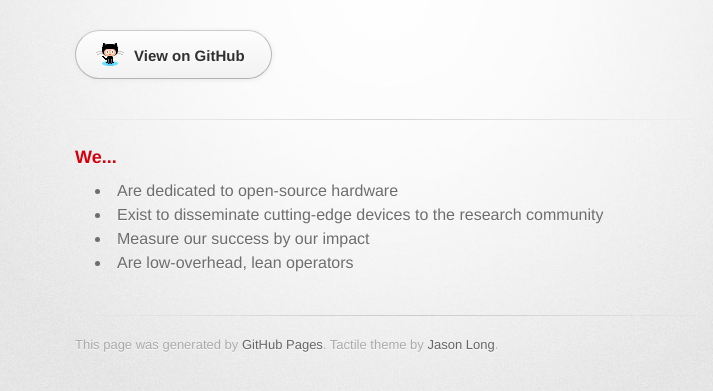
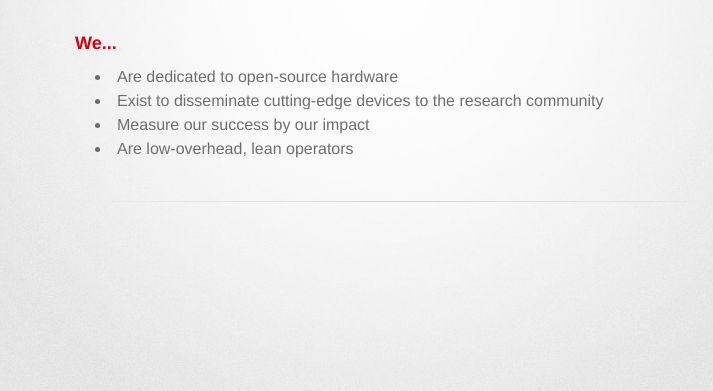
Before and after one commit to Moteware/moteware.github.com, a plain HTML site: page index.html in a window 1280 px wide. Shown: the part 127-518 px from the top of the page, without its empty margins (255-968 px from the left). Drawn offline with Linux system fonts and the light colour scheme; a web font is replaced by a local one.

Commit message:
Comment out github stuff from index

```diff
--- a/index.html
+++ b/index.html
@@ -10,7 +10,7 @@
     <!--[if lt IE 9]>
     <script src="//html5shiv.googlecode.com/svn/trunk/html5.js"></script>
     <![endif]-->
-    <title>Moteware by Moteware</title>
+    <title>Moteware</title>
   </head>
 
   <body>
@@ -22,11 +22,11 @@
           <h2>Open Source Hardware</h2>
         </header>
 
-        <section id="downloads" class="clearfix">
+        <!-- <section id="downloads" class="clearfix">
           <a href="https://github.com/Moteware" id="view-on-github" class="button"><span>View on GitHub</span></a>
-        </section>
+        </section> -->
 
-        <hr>
+        <!-- <hr> -->
 
         <section id="main_content">
           <h3>We...</h3>
@@ -40,7 +40,7 @@
         </section>
 
         <footer>
-          This page was generated by <a href="http://pages.github.com">GitHub Pages</a>. Tactile theme by <a href="http://twitter.com/jasonlong">Jason Long</a>.
+          <!-- This page was generated by <a href="http://pages.github.com">GitHub Pages</a>. Tactile theme by <a href="http://twitter.com/jasonlong">Jason Long</a>. -->
         </footer>
 
 
```
Lines whose indentation alone changed are shown as unchanged.
